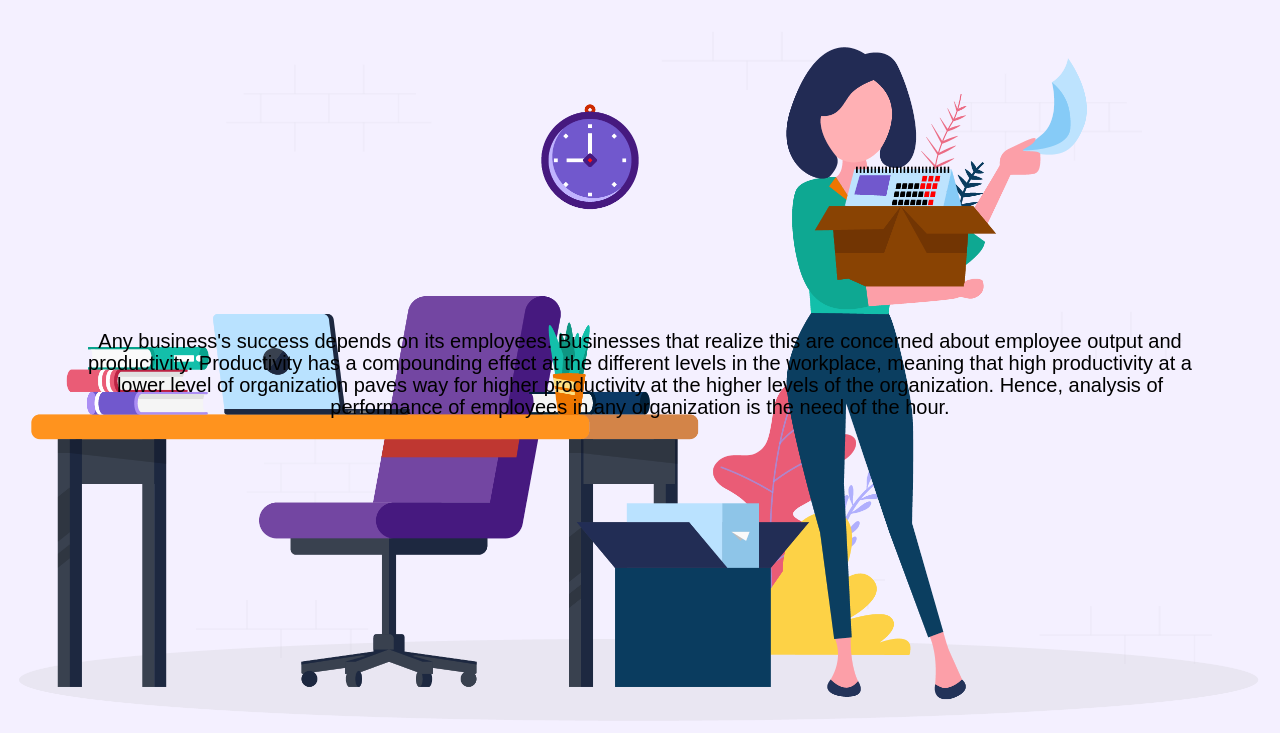
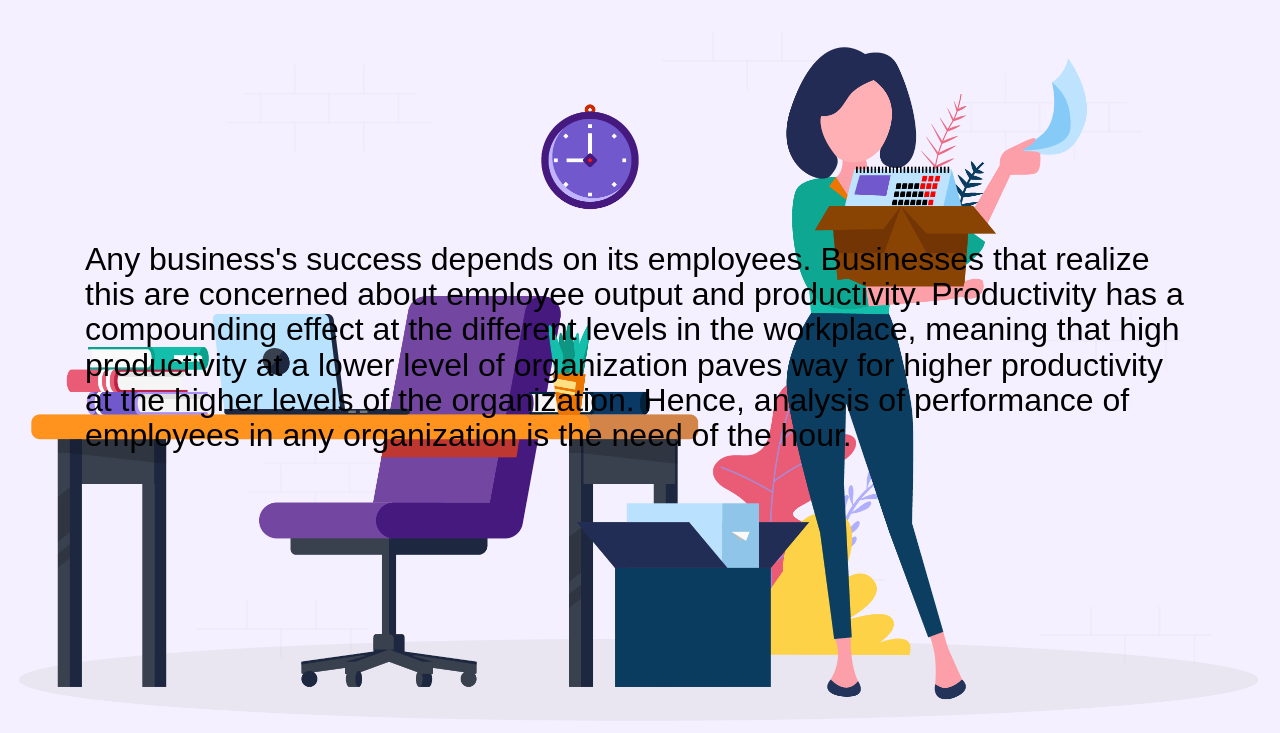
Before and after one commit to Hrishabh21/Employee-Performance-Prediction-SmartBridge, a Python web app: template flask/templates/about.html in a window 1280 px wide. Shown: the part 52-785 px from the top of the page. Run offline with Jinja, Linux system fonts and the light colour scheme; the template is opened without the code that fills it, so the values that code supplies are empty; some libraries are stand-ins or nearby versions.

Commit message:
final committed

```diff
--- a/flask/templates/about.html
+++ b/flask/templates/about.html
@@ -20,10 +20,17 @@
             line-height: 1.8;
         }
         .container {
-            background: white
+            background: transparent;
+            display: flex;
+            justify-self: center;
+            align-self: center;
+            justify-content: center;
+            align-items: center;
             padding: 30px;
             border-radius: 10px;
-            margin-top: 50px;
+            margin-top: 15%;
+            font-weight: bold;
+        }
     </style>
 </head>
 <body>
@@ -31,7 +38,7 @@
 <nav class="navbar navbar-inverse">
   <div class="container-fluid">
     <div class="navbar-header">
-      <strong><a class="navbar-brand" href="/home">Employee Performance Prediction Using Machine Learning</a></strong>
+      <strong><a class="navbar-brand" href="/">Employee Performance Prediction Using Machine Learning</a></strong>
     </div>
     <ul class="nav navbar-nav navbar-right">
         <a href="/" class="btn btn-info btn-lg">Home</a>
@@ -42,16 +49,10 @@
 </nav>
 
 <div class="container">
-    <center>
-        <br><br><br><br><br><br><br><br><br><br><br><br><br>
-
-
-
-        <h2 style="color:black; font-family: 'Prusia', sans-serif; font-size: 20px;">
+        <h2 style="color:rgb(0, 0, 0); font-family: 'Prusia', sans-serif; font-size: 32px;">
             Any business's success depends on its employees. Businesses that realize this are concerned about employee output and productivity. Productivity has a compounding effect at the different levels in the workplace, meaning that high productivity at a lower level of organization paves way for higher productivity at the higher levels of the organization. Hence, analysis of performance of employees in any organization is the need of the hour.
         </h2>
 
-    </center>
 </div>
 
 <script src="https://ajax.googleapis.com/ajax/libs/jquery/3.5.1/jquery.min.js"></script>
--- a/flask/templates/home.html
+++ b/flask/templates/home.html
@@ -39,7 +39,7 @@
     <div class="navbar-header">
       <strong><a class="navbar-brand" href="/home">Employee Performance Prediction Using Machine Learning</a></strong>
     </div>
-    <ul class="nav navbar-nav navbar-left">
+    <ul class="nav navbar-nav navbar-right">
         <a href="/" class="btn btn-info btn-lg">Home</a>
         <a href="/about" class="btn btn-info btn-lg">About</a>
         <a href="/predict" class="btn btn-primary btn-lg">Predict</a>
--- a/flask/templates/predict.html
+++ b/flask/templates/predict.html
@@ -27,7 +27,7 @@
             z-index: -1;
         }
         .container {
-            background:transparent
+            background:transparent;
             padding: 30px;
             border-radius: 10px;
             margin-top: 50px;
```
Also changed, not shown: flask/app.py (+4 -3 lines), 5 other files.
